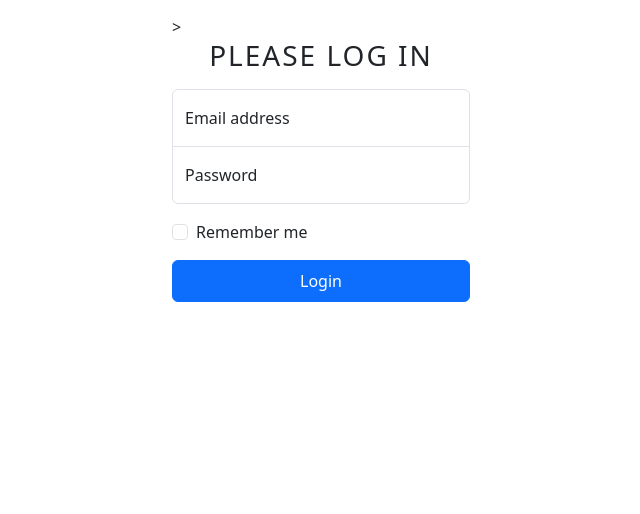
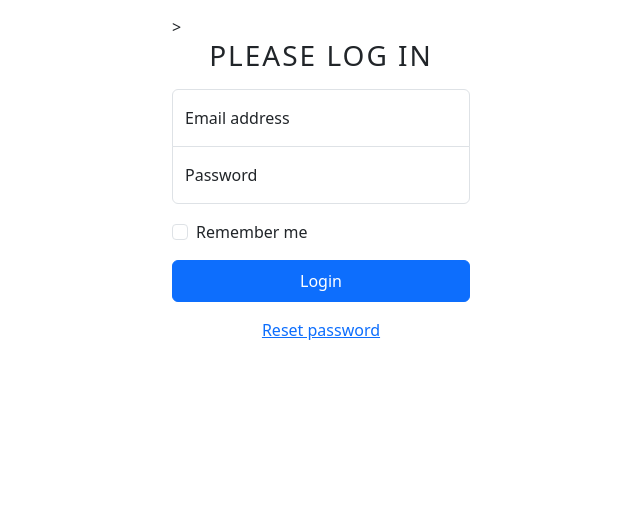
Before and after one commit to Jordan-Finlay/blog_online, a Django app: template account/templates/account/login.html in a window 1280 px wide. Shown: the part 88-602 px from the top of the page, without its empty margins (319-959 px from the left). Run offline with Django 4.2, Linux system fonts and the light colour scheme; the template is opened without the code that fills it, so the values that code supplies are empty.

Commit message:
made links to pass reset/change depending if user is logged in

```diff
--- a/account/templates/account/account.html
+++ b/account/templates/account/account.html
@@ -64,4 +64,10 @@
 
     </form>
 
+
+    <div class="d-flex flex-column">
+        <a class="m-auto" href="{% url 'password_change' %}">Change password</a>
+    </div>
+
+
     {% endblock content %}
--- a/account/templates/account/login.html
+++ b/account/templates/account/login.html
@@ -73,4 +73,10 @@
 
     </form>
 
+
+    <div class="d-flex flex-column">
+        <a class="m-auto" href="{% url 'password_reset' %}">Reset password</a>
+    </div>
+
+
     {% endblock content %}
```
Also changed, not shown: db.sqlite3.
